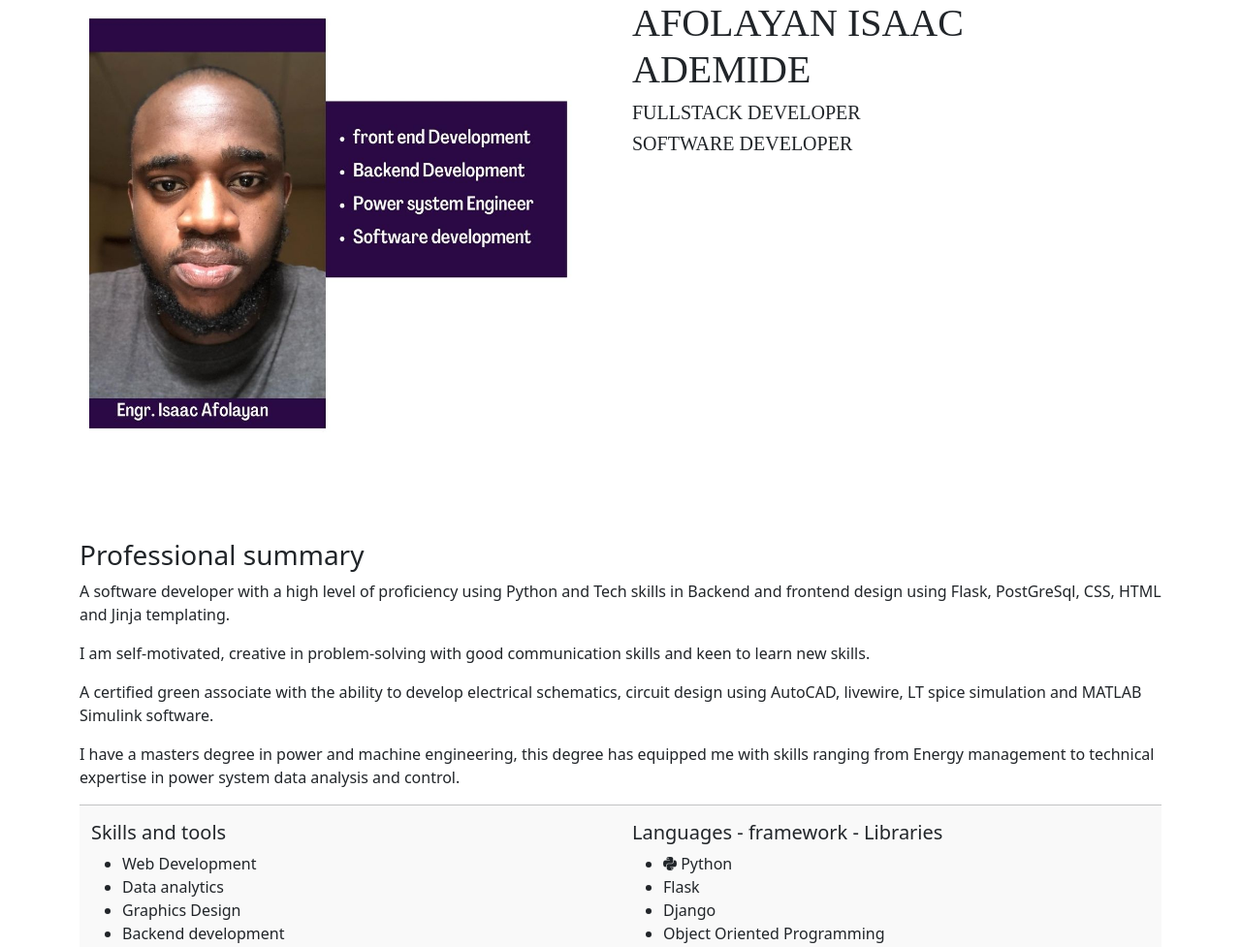
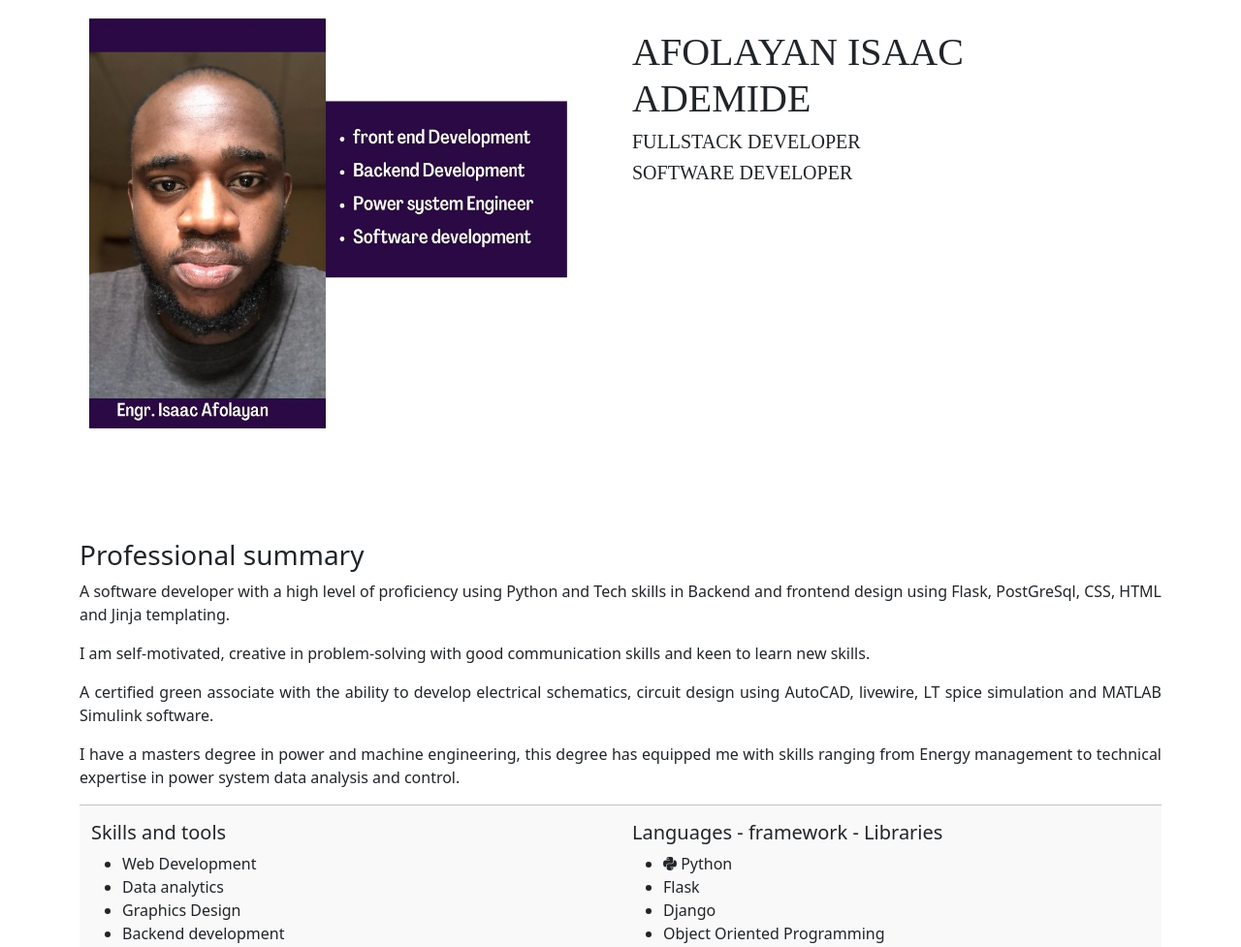
Before and after one commit to timijab/new_resume, a Flask app: page / in a window 1280 px wide. Shown: the part 66-1043 px from the top of the page at 97% size. Run offline with Flask 2, Linux system fonts and the light colour scheme; parts of the project's set-up code (start-up, migrations or seed data) failed here and were passed over; some libraries are stand-ins or nearby versions; some web fonts are replaced.

Commit message:
Update index_styling.css

```diff
--- a/static/css/index_styling.css
+++ b/static/css/index_styling.css
@@ -9,11 +9,14 @@
 .MainNav{
     padding-left: 30px;
 }
+
+.name{
+    padding-top: 30px;
+}
 .last_part{
     padding-top: 30px;
     padding-bottom: 30px;
 }
-
 /*dont know if working tho*/
 @media (min-width: 1200px)
 .name{
@@ -22,9 +25,9 @@
 }
 .professional{
     padding-top: 20px;
-    padding-down: 40px;
+    padding-down: 20px;
     font-weight: 300;
-
+    text-align: justify;
 }
 .Education{
     margin-left: 40%;
```
